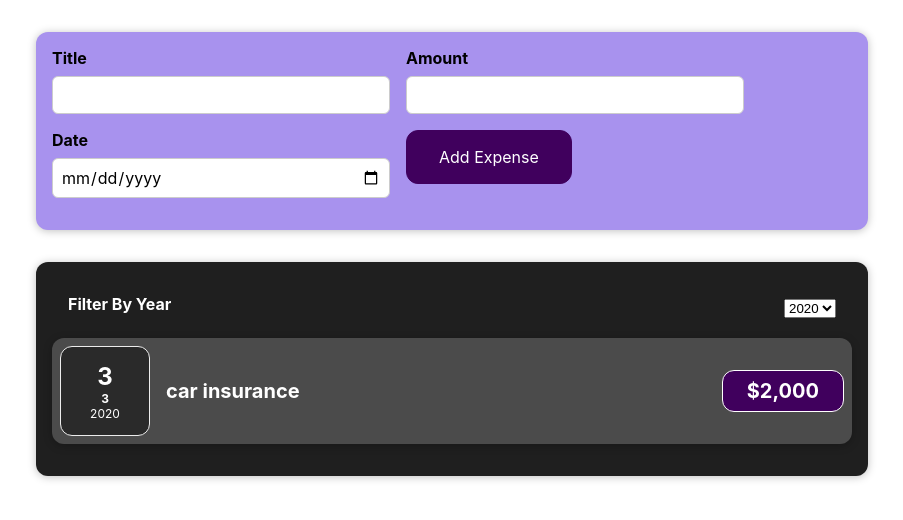
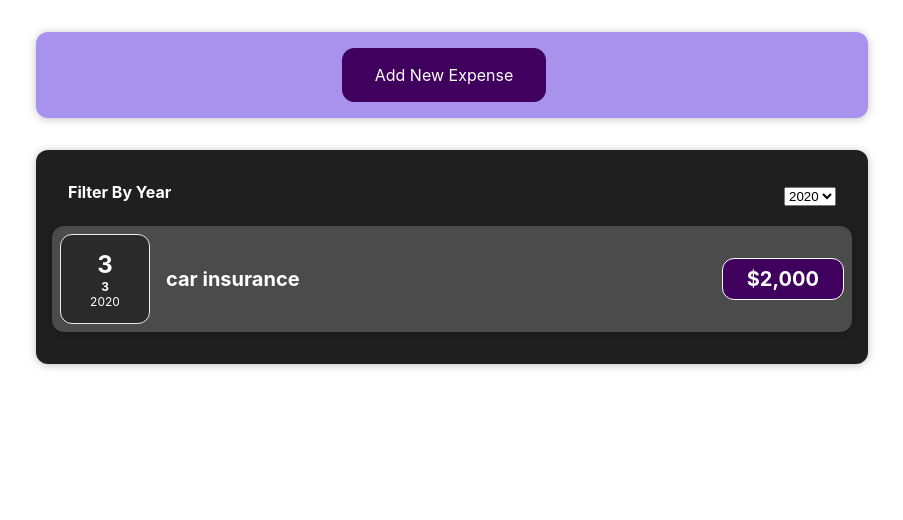
Before and after one commit to hosseinghs/react-expense-tracker, a React (Create React App) app: page / in a window 1280 px wide. Shown: the top 520 px of the page, without its empty margins (188-1091 px from the left). Built offline with nearby package versions, Linux system fonts and the light colour scheme.

Commit message:
btn added to newExpense component

```diff
--- a/src/components/NewExpense.js
+++ b/src/components/NewExpense.js
@@ -5,6 +5,7 @@ const NewExpense = ({ onSaveExpenseData }) => {
   const [title, setTitle] = useState("");
   const [amount, setAmount] = useState("");
   const [date, setDate] = useState("");
+  const [isAdding, setIsAdding] = useState(false);
 
   const clearStates = () => {
     setTitle("");
@@ -21,10 +22,18 @@ const NewExpense = ({ onSaveExpenseData }) => {
       date: new Date(date),
     };
     onSaveExpenseData(expense);
+    setIsAdding(false);
     clearStates();
   };
 
   return (
+    <>
+      {!isAdding && (
+        <div className="new-expense">
+          <button onClick={() => setIsAdding(true)}>Add New Expense</button>
+        </div>
+      )}
+      {isAdding && (
         <form className="new-expense" onSubmit={submitForm}>
           <div className="new-expense__controls">
             <div className="new-expense__control">
@@ -54,10 +63,15 @@ const NewExpense = ({ onSaveExpenseData }) => {
               />
             </div>
             <div className="new-expense__actions">
+              <button type="button" onClick={() => setIsAdding(false)}>
+                Cancel
+              </button>
               <button type="submit">Add Expense</button>
             </div>
           </div>
         </form>
+      )}
+    </>
   );
 };
 
```
Lines whose indentation alone changed are shown as unchanged.
